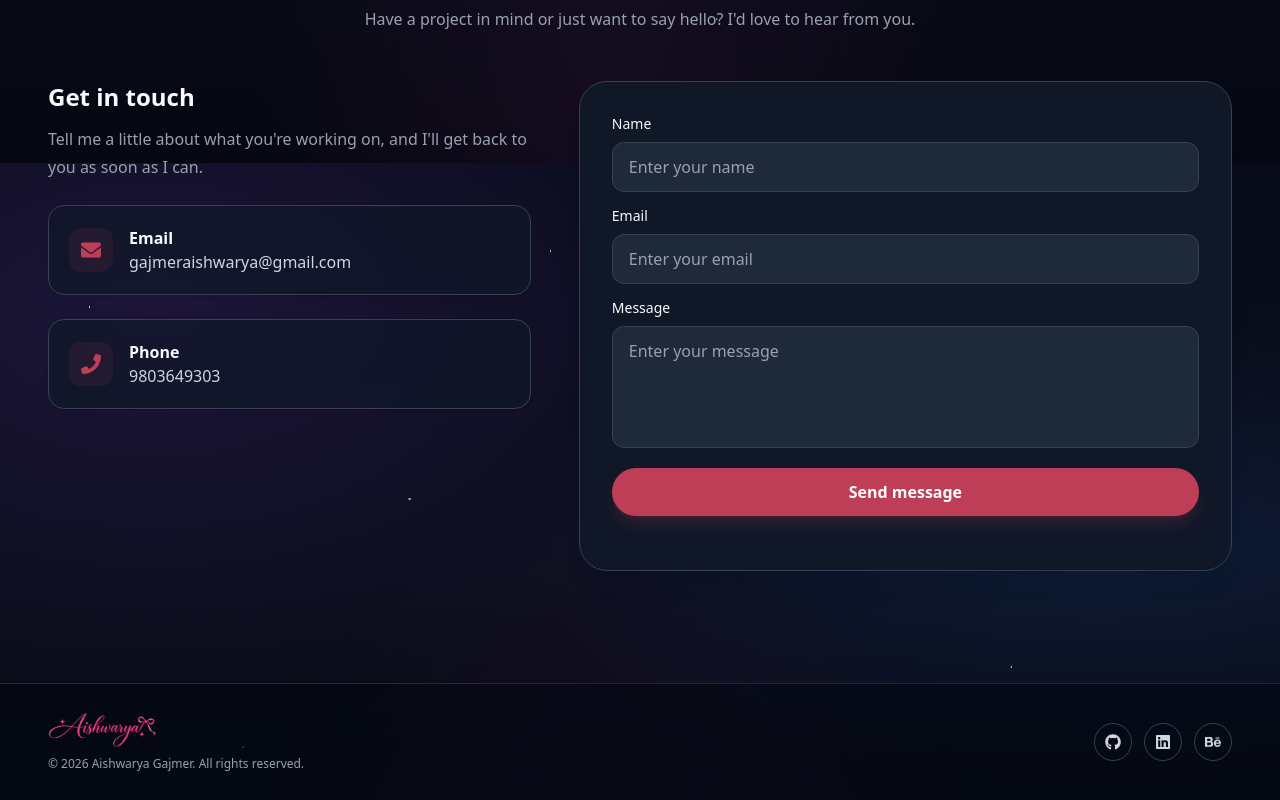
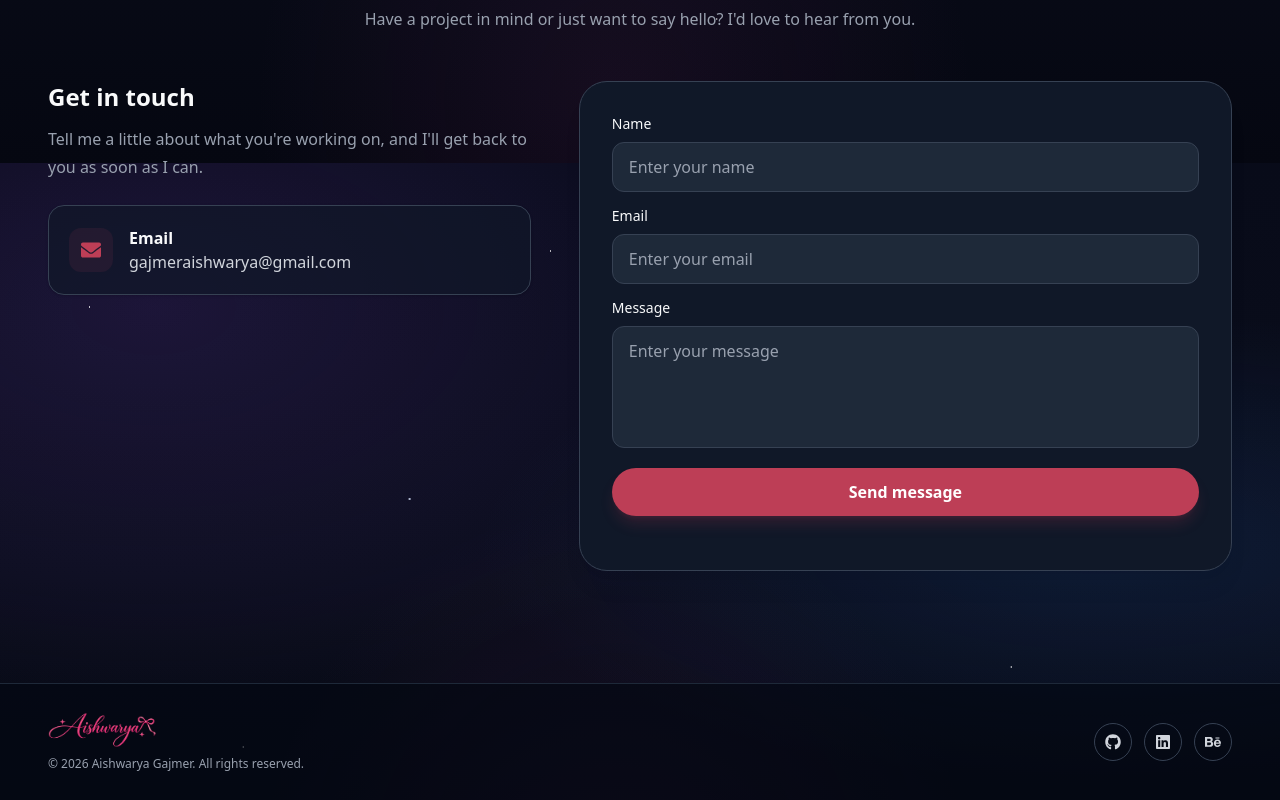
Before and after one commit to aishwaryagajmer/my-portfolio, a Next.js app: page / in a window 1280 px wide. Shown: the part 3037-3837 px from the top of the page. Built offline with nearby package versions, Linux system fonts and the light colour scheme.

Commit message:
remove number

```diff
--- a/src/components/Contact.tsx
+++ b/src/components/Contact.tsx
@@ -1,7 +1,7 @@
 "use client";
 import Link from "next/link";
 import { useEffect, useState } from "react";
-import { FaEnvelope, FaPhone } from "react-icons/fa";
+import { FaEnvelope } from "react-icons/fa";
 import { motion } from "framer-motion";
 
 const Contact = () => {
@@ -98,21 +98,6 @@ const Contact = () => {
             </div>
           </div>
 
-          {/* PHONE */}
-          <div className="flex items-center gap-4 rounded-2xl border border-gray-200/80 bg-white/70 p-5 shadow-sm dark:border-gray-700 dark:bg-gray-900/70">
-            <span className="rounded-xl bg-primary/10 p-3 text-primary">
-              <FaPhone className="h-5 w-5" />
-            </span>
-            <div>
-              <h3 className="font-semibold">Phone</h3>
-              <Link
-                href="tel:+9779803649303"
-                className="text-gray-600 transition hover:text-primary dark:text-gray-300"
-              >
-                9803649303
-              </Link>
-            </div>
-          </div>
         </motion.div>
 
         {/* RIGHT SIDE FORM */}
```
